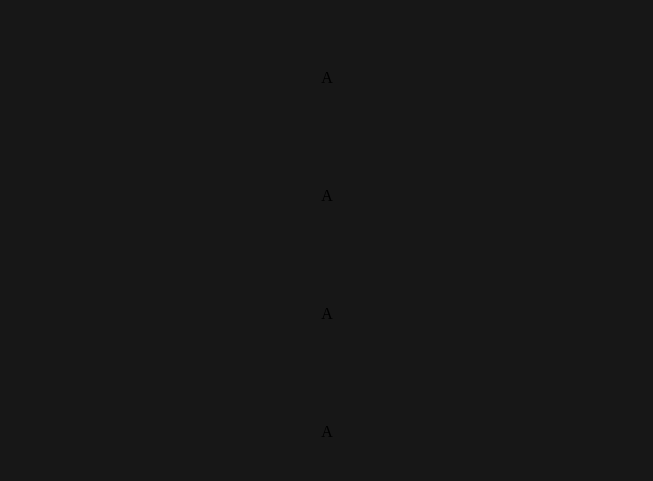
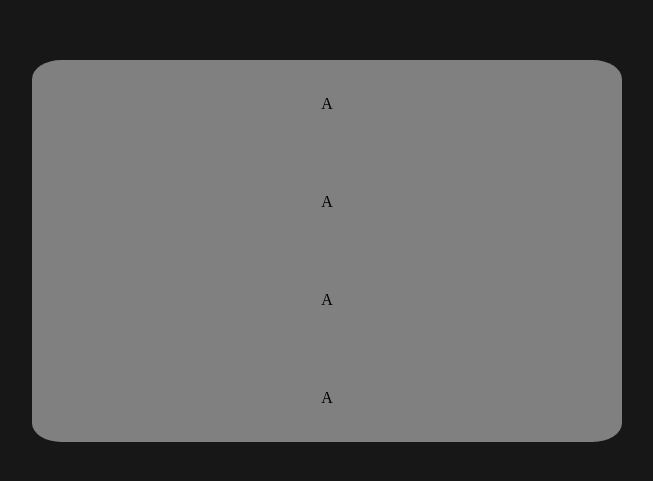
Before and after one commit to TeviBR99/mine-sweeper, an Angular app in the folder minesweeper-game/: page /start in a window 1280 px wide. Shown: the part 131-612 px from the top of the page, without its empty margins (313-966 px from the left). Built offline with nearby package versions, Linux system fonts and the light colour scheme.

Commit message:
Container options

```diff
--- a/minesweeper-game/src/app/app.component.scss
+++ b/minesweeper-game/src/app/app.component.scss
@@ -1,8 +1,12 @@
 .background-theme{
+  position: relative;
   display: flex;
   flex-direction: column;
-  gap: 100px;
-  position: relative;
-  top: 200px;
+  gap: 10vh;
+  top: 50%;
   align-items: center;
+  width: 65vh;
+  padding: 35px;
+  background-color: grey;
+  border-radius: 5%;
 }
```
